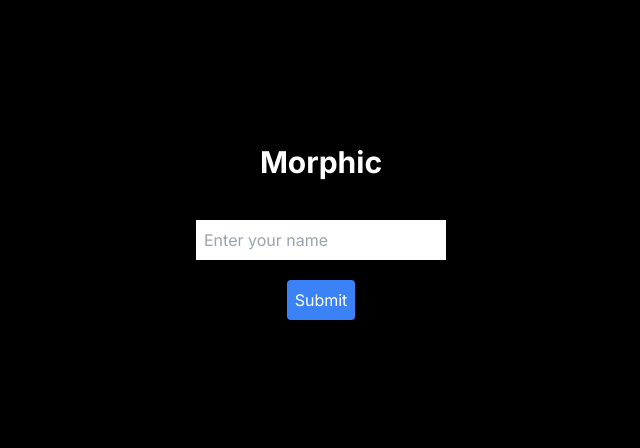
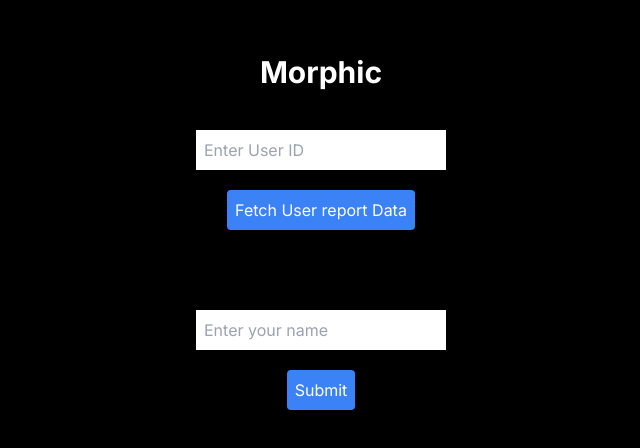
Before and after one commit to dacarva/morphic, a Next.js app in the folder packages/client/: page / in a window 1280 px wide. Shown: the part 168-616 px from the top of the page, without its empty margins (319-959 px from the left). Built offline with nearby package versions, Linux system fonts and the light colour scheme.

Commit message:
feat: working fetching user report data

```diff
--- /dev/null
+++ b/packages/client/app/api/userReport/route.ts
@@ -0,0 +1,47 @@
+import { NextResponse } from 'next/server'
+
+export async function POST(request: Request) {
+  const { documentNumber } = await request.json()
+
+  if (!documentNumber) {
+    return NextResponse.json(
+      { message: 'Document number is required' },
+      { status: 400 },
+    )
+  }
+
+  const generateData = (numSamples: number) => {
+    const data = []
+    let currentDate = new Date()
+
+    let baseIncome = 50000
+    let baseDTI = 20
+    let baseCreditHistoryLength = 10
+
+    for (let i = 0; i < numSamples; i++) {
+      const income = baseIncome + i * 500 + Math.random() * 1000 - 500
+      const dti = baseDTI + i * 0.6 + Math.random() * 1 - 0.5
+      const creditHistoryLength = baseCreditHistoryLength + i + Math.random() * 2 - 1
+
+      // based on ----> Credit Score=486.72+2.98×Income+0.36×DTI+1.26×Credit History Length
+      const creditScore =
+        486.72 +
+        2.98 * (income / 1000) +
+        0.36 * dti +
+        1.26 * creditHistoryLength
+
+      data.push({
+        date: currentDate.toISOString(),
+        income: Math.round(income * 100) / 100,
+        dti: Math.round(dti * 100) / 100,
+        creditHistoryLength: Math.round(creditHistoryLength * 100) / 100,
+        creditScore: Math.round(creditScore * 100) / 100, //Just for testing purposes, and to calibrate, we shouldnt return it
+      })
+      currentDate.setMonth(currentDate.getMonth() - 1)
+    }
+    return data
+  }
+
+  const sampleData = generateData(10)
+  return NextResponse.json({ documentNumber, sampleData })
+}
--- a/packages/client/app/components/ApiTestForm.tsx
+++ b/packages/client/app/components/ApiTestForm.tsx
@@ -1,10 +1,12 @@
 'use client'
 
-import { useState } from 'react'
+import { Fragment, useState } from 'react'
 
 export default function ApiTestForm() {
   const [name, setName] = useState('')
+  const [documentNumber, setDocumentNumber] = useState('')
   const [response, setResponse] = useState('')
+  const [responseReport, setResponseReport] = useState('')
 
   const handleSubmit = async (e: React.FormEvent) => {
     e.preventDefault()
@@ -21,8 +23,49 @@ export default function ApiTestForm() {
     setResponse(data.message)
   }
 
+  const fetchUserData = async (e: React.FormEvent) => {
+    console.log('on fetchUserData');
+    console.log(documentNumber);
+
+    e.preventDefault()
+    if(!documentNumber) {
+      setResponseReport('Document number is required')
+      return
+    }
+    const res = await fetch('/api/userReport', {
+      method: 'POST',
+      headers: {
+        'Content-Type': 'application/json',
+      },
+      body: JSON.stringify({ documentNumber }),
+    })
+
+    const data = await res.json()
+    console.log(data);
+
+  }
+
   return (
+    <Fragment>
       <div>
+        <form
+          onSubmit={handleSubmit}
+          className="flex flex-col gap-5 items-center"
+        >
+          <input
+            type="text"
+            value={documentNumber}
+            onChange={(e) => setDocumentNumber(e.target.value)}
+            placeholder="Enter User ID"
+            className="text-black p-2"
+          />
+          <button className="bg-blue-500 text-white p-2 rounded" onClick={fetchUserData}>
+            Fetch User report Data
+          </button>
+        </form>
+        {responseReport && <p className="text-center mt-5 text-blue-600">{responseReport}</p>}
+      </div>
+      <div className='mt-20'>
         <form
           onSubmit={handleSubmit}
           className="flex flex-col gap-5 items-center"
@@ -40,5 +83,6 @@ export default function ApiTestForm() {
         </form>
         {response && <p className="text-center mt-5">{response}</p>}
       </div>
+    </Fragment>
   )
 }
```
Lines whose indentation alone changed are shown as unchanged.
